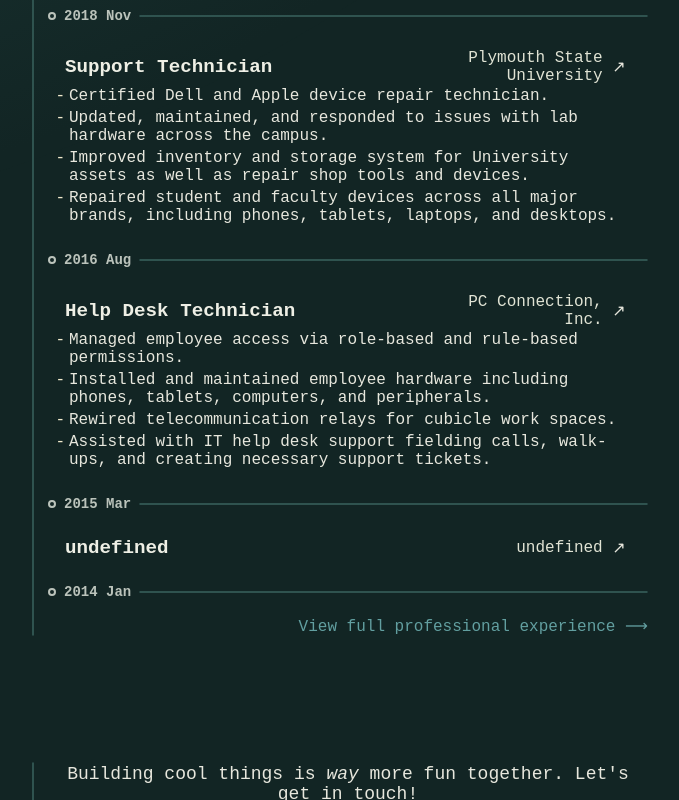
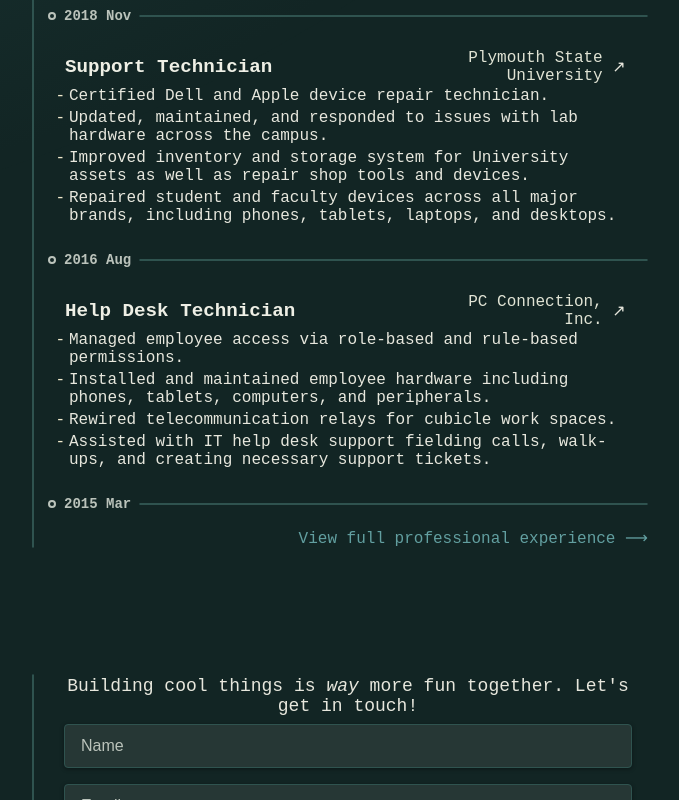
Before and after one commit to ravedaymond/portfolio-daveraymond.dev, a SvelteKit app: page / in a window 1280 px wide. Shown: the part 1346-2146 px from the top of the page, without its empty margins (508-1187 px from the left). Built offline with nearby package versions, Linux system fonts and the light colour scheme.

Commit message:
Removed test experience data.

```diff
--- a/src/routes/+page.svelte
+++ b/src/routes/+page.svelte
@@ -113,9 +113,6 @@
 							'Rewired telecommunication relays for cubicle work spaces.',
 							'Assisted with IT help desk support fielding calls, walk-ups, and creating necessary support tickets.'
 						]
-					},
-					{
-						start: '2014 Jan'
 					}
 				]
 			},
```
